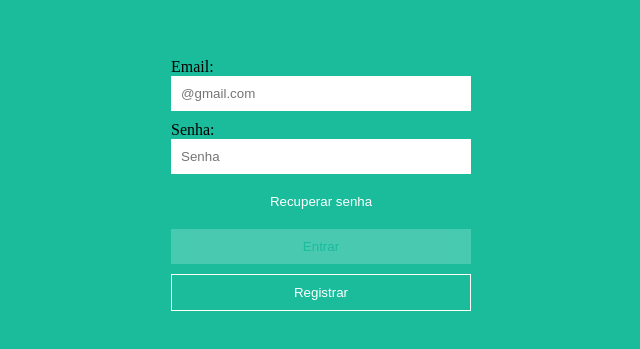
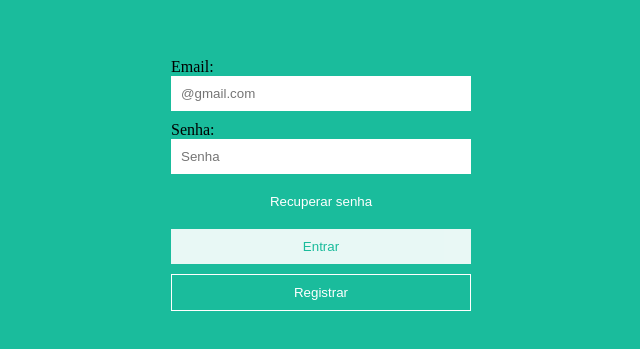
Before and after one commit to Rosy201/CRUD----Controle-de-gastos, a plain HTML site: page index.html in a window 1280 px wide. Shown: the part 219-568 px from the top of the page, without its empty margins (319-959 px from the left). Drawn offline with Linux system fonts and the light colour scheme.

Commit message:
correção de um problema no toggle de emailErro

```diff
--- a/global.css
+++ b/global.css
@@ -14,10 +14,10 @@
     border: 1px solid white;
 }
 button:active {
-    opacity: 10;
+    opacity: 0.1;
 }
 button[disabled] {
-    opacity: 0.2;
+    opacity: 0.9;
 }
 .error {
     background: #a53c3c;
--- a/index.js
+++ b/index.js
@@ -18,11 +18,11 @@ function isEmailValid() {
 }
 // alternar entre duas opções a parte do email(tipo interrupior liga/desliga)
 function toggleEmailErrors() {
-    const email = form.email.value;
+    const email = form.email().value;
 
-    form.emailRequiredError.style.display = email ? "none" : "block";
+    form.emailRequiredError().style.display = email ? "none" : "block";
 
-    form.emailInvalidError.style.display = validateEmail(email) ? "none" : "block";
+    form.emailInvalidError().style.display = validateEmail(email) ? "none" : "block";
 }
 
 function togglePasswordErrors() {
```
